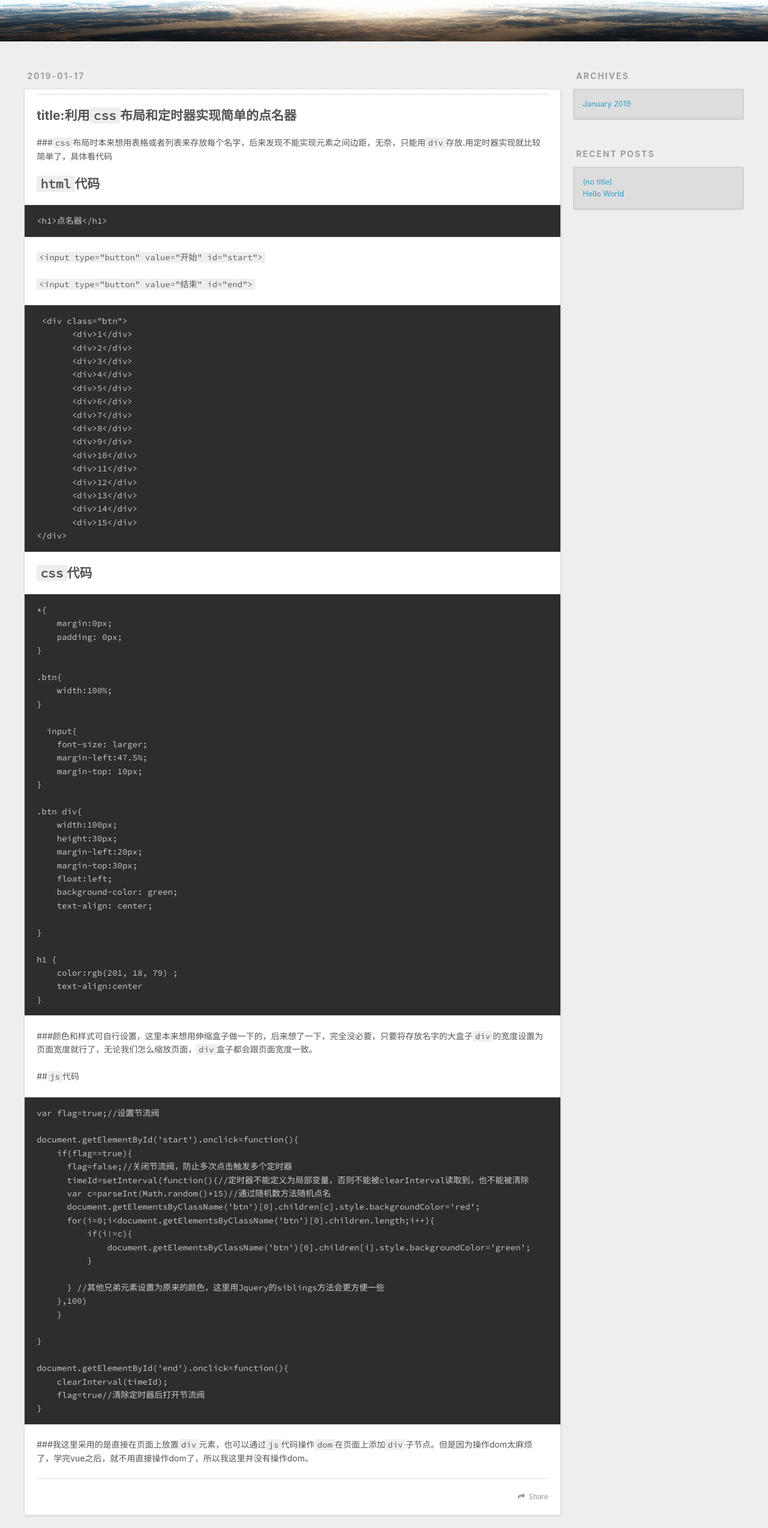
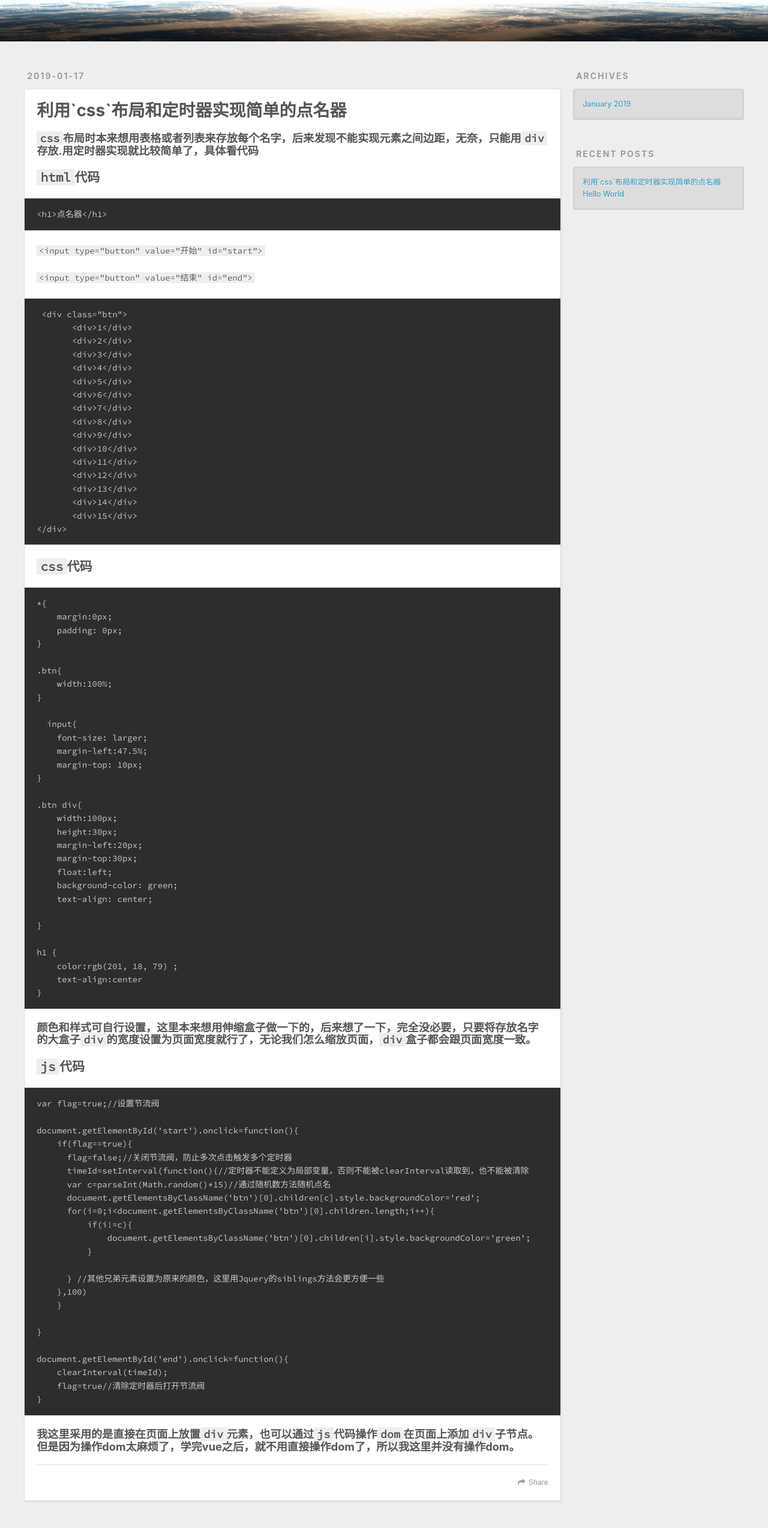
Before and after one commit to 1043475912/1043475912.github.io, a plain HTML site: page index.html in a window 1280 px wide. Shown: the part 231-2779 px from the top of the page at 60% size. Drawn offline with nearby package versions, Linux system fonts and the light colour scheme.

Commit message:
Site updated: 2019-01-18 12:33:16

```diff
--- a/index.html
+++ b/index.html
@@ -72,11 +72,19 @@
   <div class="article-inner">
 
 
+      <header class="article-header">
+
+
+    <h1 itemprop="name">
+      <a class="article-title" href="/2019/01/17/点名器/">利用`css`布局和定时器实现简单的点名器</a>
+    </h1>
+
+
+      </header>
+
     <div class="article-entry" itemprop="articleBody">
 
-        <hr>
-<h2 id="title-利用css布局和定时器实现简单的点名器"><a href="#title-利用css布局和定时器实现简单的点名器" class="headerlink" title="title:利用css布局和定时器实现简单的点名器"></a>title:利用<code>css</code>布局和定时器实现简单的点名器</h2><p>###<code>css</code>布局时本来想用表格或者列表来存放每个名字，后来发现不能实现元素之间边距，无奈，只能用<code>div</code>存放.用定时器实现就比较简单了，具体看代码</p>
-<h2 id="html代码"><a href="#html代码" class="headerlink" title="html代码"></a><code>html</code>代码</h2><pre><code>&lt;h1&gt;点名器&lt;/h1&gt;
+        <h3 id="css布局时本来想用表格或者列表来存放每个名字，后来发现不能实现元素之间边距，无奈，只能用div存放-用定时器实现就比较简单了，具体看代码"><a href="#css布局时本来想用表格或者列表来存放每个名字，后来发现不能实现元素之间边距，无奈，只能用div存放-用定时器实现就比较简单了，具体看代码" class="headerlink" title="css布局时本来想用表格或者列表来存放每个名字，后来发现不能实现元素之间边距，无奈，只能用div存放.用定时器实现就比较简单了，具体看代码"></a><code>css</code>布局时本来想用表格或者列表来存放每个名字，后来发现不能实现元素之间边距，无奈，只能用<code>div</code>存放.用定时器实现就比较简单了，具体看代码</h3><h2 id="html代码"><a href="#html代码" class="headerlink" title="html代码"></a><code>html</code>代码</h2><pre><code>&lt;h1&gt;点名器&lt;/h1&gt;
 </code></pre><p>  <code>&lt;input type=&quot;button&quot; value=&quot;开始&quot; id=&quot;start&quot;&gt;</code></p>
 <p>  <code>&lt;input type=&quot;button&quot; value=&quot;结束&quot; id=&quot;end&quot;&gt;</code></p>
 <pre><code> &lt;div class=&quot;btn&quot;&gt;
@@ -126,9 +134,7 @@ h1 {
     color:rgb(201, 18, 79) ;
     text-align:center
 }
-</code></pre><p>###颜色和样式可自行设置，这里本来想用伸缩盒子做一下的，后来想了一下，完全没必要，只要将存放名字的大盒子<code>div</code>的宽度设置为页面宽度就行了，无论我们怎么缩放页面，<code>div</code>盒子都会跟页面宽度一致。</p>
-<p>##<code>js</code>代码</p>
-<pre><code>var flag=true;//设置节流阀
+</code></pre><h3 id="颜色和样式可自行设置，这里本来想用伸缩盒子做一下的，后来想了一下，完全没必要，只要将存放名字的大盒子div的宽度设置为页面宽度就行了，无论我们怎么缩放页面，div盒子都会跟页面宽度一致。"><a href="#颜色和样式可自行设置，这里本来想用伸缩盒子做一下的，后来想了一下，完全没必要，只要将存放名字的大盒子div的宽度设置为页面宽度就行了，无论我们怎么缩放页面，div盒子都会跟页面宽度一致。" class="headerlink" title="颜色和样式可自行设置，这里本来想用伸缩盒子做一下的，后来想了一下，完全没必要，只要将存放名字的大盒子div的宽度设置为页面宽度就行了，无论我们怎么缩放页面，div盒子都会跟页面宽度一致。"></a>颜色和样式可自行设置，这里本来想用伸缩盒子做一下的，后来想了一下，完全没必要，只要将存放名字的大盒子<code>div</code>的宽度设置为页面宽度就行了，无论我们怎么缩放页面，<code>div</code>盒子都会跟页面宽度一致。</h3><h2 id="js代码"><a href="#js代码" class="headerlink" title="js代码"></a><code>js</code>代码</h2><pre><code>var flag=true;//设置节流阀
 
 document.getElementById(&apos;start&apos;).onclick=function(){
     if(flag==true){
@@ -151,12 +157,11 @@ document.getElementById(&apos;end&apos;).onclick=function(){
     clearInterval(timeId);
     flag=true//清除定时器后打开节流阀
 }
-</code></pre><p>###我这里采用的是直接在页面上放置<code>div</code>元素，也可以通过<code>js</code>代码操作<code>dom</code>在页面上添加<code>div</code>子节点。但是因为操作dom太麻烦了，学完vue之后，就不用直接操作dom了，所以我这里并没有操作dom。</p>
-
+</code></pre><h3 id="我这里采用的是直接在页面上放置div元素，也可以通过js代码操作dom在页面上添加div子节点。但是因为操作dom太麻烦了，学完vue之后，就不用直接操作dom了，所以我这里并没有操作dom。"><a href="#我这里采用的是直接在页面上放置div元素，也可以通过js代码操作dom在页面上添加div子节点。但是因为操作dom太麻烦了，学完vue之后，就不用直接操作dom了，所以我这里并没有操作dom。" class="headerlink" title="我这里采用的是直接在页面上放置div元素，也可以通过js代码操作dom在页面上添加div子节点。但是因为操作dom太麻烦了，学完vue之后，就不用直接操作dom了，所以我这里并没有操作dom。"></a>我这里采用的是直接在页面上放置<code>div</code>元素，也可以通过<code>js</code>代码操作<code>dom</code>在页面上添加<code>div</code>子节点。但是因为操作dom太麻烦了，学完vue之后，就不用直接操作dom了，所以我这里并没有操作dom。</h3>
 
     </div>
     <footer class="article-footer">
-      <a data-url="http://yoursite.com/2019/01/17/点名器/" data-id="cjr1jo71n0001e4tha20kox8i" class="article-share-link">Share</a>
+      <a data-url="http://yoursite.com/2019/01/17/点名器/" data-id="cjr1jt3xc00012gth4soognei" class="article-share-link">Share</a>
 
 
     </footer>
@@ -201,7 +206,7 @@ document.getElementById(&apos;end&apos;).onclick=function(){
 
     </div>
     <footer class="article-footer">
-      <a data-url="http://yoursite.com/2019/01/06/hello-world/" data-id="cjr1jo71h0000e4thwte4kohv" class="article-share-link">Share</a>
+      <a data-url="http://yoursite.com/2019/01/06/hello-world/" data-id="cjr1jt3wu00002gthf9gdbe2q" class="article-share-link">Share</a>
 
 
     </footer>
@@ -242,7 +247,7 @@ document.getElementById(&apos;end&apos;).onclick=function(){
       <ul>
 
           <li>
-            <a href="/2019/01/17/点名器/">(no title)</a>
+            <a href="/2019/01/17/点名器/">利用`css`布局和定时器实现简单的点名器</a>
           </li>
 
           <li>
```
Also changed, not shown: 2019/01/06/hello-world/index.html (+3 -3 lines), 2019/01/17/点名器/index.html (+22 -17 lines), archives/2019/01/index.html (+7 -1 lines), archives/2019/index.html (+7 -1 lines), archives/index.html (+7 -1 lines).
